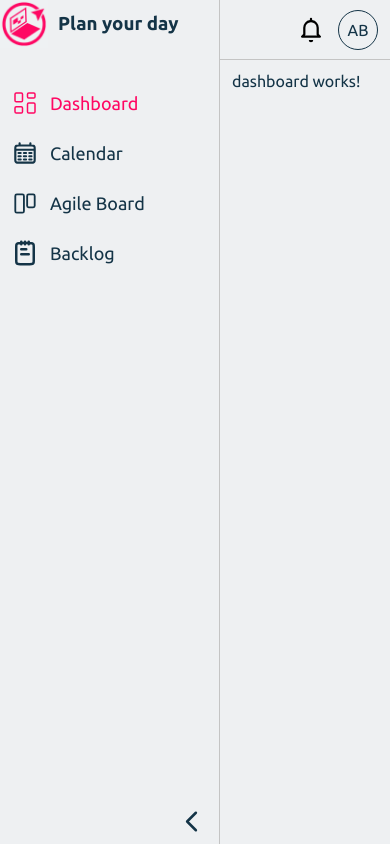
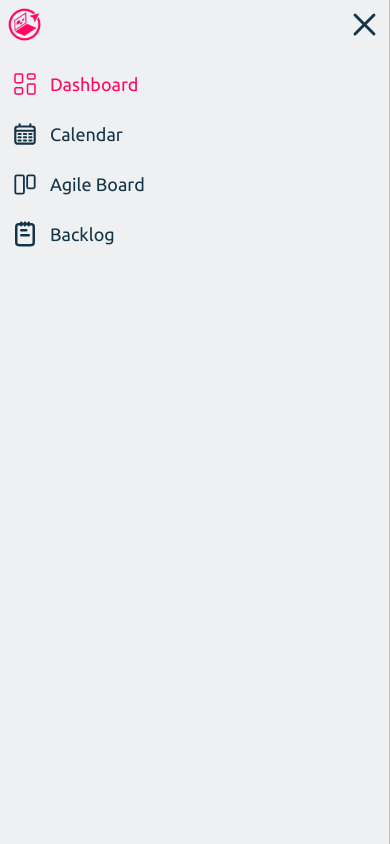
Before and after one commit to alexhetley6107/pyd, an Angular app: page /login in a window 390 px wide. Both pictures are taken after typing "Sample", "Sample123" into the empty fields and a click on the button "Login". Built offline with nearby package versions, Linux system fonts and the light colour scheme.

Commit message:
feat: mobilemenu

```diff
--- a/src/shared/ui/logo/logo.component.scss
+++ b/src/shared/ui/logo/logo.component.scss
@@ -2,8 +2,8 @@
   background: url('/images/logo.png') no-repeat center/cover;
 
   &.sm {
-    width: 30px;
-    height: 30px;
+    width: 35px;
+    height: 35px;
   }
 
   &.md {
--- a/src/widgets/main-layout/main-layout.component.html
+++ b/src/widgets/main-layout/main-layout.component.html
@@ -1,5 +1,5 @@
 <div class="wrapper">
-  <side-menu size="lg"></side-menu>
+  <side-menu></side-menu>
 
   <div class="content">
     <top-bar></top-bar>
--- a/src/widgets/main-layout/side-menu/side-menu.component.html
+++ b/src/widgets/main-layout/side-menu/side-menu.component.html
@@ -1,10 +1,13 @@
 <div class="side-menu" [ngClass]="{ collapsed: isCollapsed }">
   <div class="logo flex align-center">
-    <ui-logo></ui-logo>
+    <ui-logo size="sm"></ui-logo>
     <h3>Plan your day</h3>
+    <div class="close" (click)="toggleCollapse()">
+      <img src="/svg/close.svg" alt="" />
+    </div>
   </div>
 
-  <nav class="links">
+  <nav class="links" (click)="onLinkClick()">
     <ul>
       @for (l of links; track l.path) {
       <li>
@@ -23,3 +26,7 @@
     <img src="/svg/chevron_left.svg" alt="" />
   </button>
 </div>
+
+<div class="burger" (click)="toggleCollapse()">
+  <img src="/svg/burger.svg" alt="" />
+</div>
--- a/src/widgets/main-layout/side-menu/side-menu.component.scss
+++ b/src/widgets/main-layout/side-menu/side-menu.component.scss
@@ -7,12 +7,14 @@
   flex-direction: column;
   justify-content: space-between;
   gap: 10px;
-  transition: all 0.3s ease-in-out;
+  transition: all 0.2s ease-in-out;
+  overflow: hidden;
 
   .logo {
     display: flex;
     align-items: center;
     gap: 10px;
+    padding: 7px;
     h3 {
       text-wrap: nowrap;
     }
@@ -22,7 +24,6 @@
     display: flex;
     flex-direction: column;
     flex-grow: 1;
-    padding-top: 20px;
 
     a {
       display: flex;
@@ -56,6 +57,21 @@
     }
   }
 
+  .close {
+    width: 100%;
+    border: none;
+    cursor: pointer;
+    text-align: right;
+    display: none;
+    align-items: center;
+    justify-content: end;
+
+    img {
+      width: 35px;
+      height: 35px;
+    }
+  }
+
   &.collapsed {
     width: 50px;
 
@@ -65,4 +81,43 @@
       }
     }
   }
+
+  @media (max-width: 768px) {
+    position: fixed;
+    top: 0;
+    left: 0;
+    z-index: 1000;
+    width: 100vw;
+
+    &.collapsed {
+      width: 0px;
+    }
+
+    .close {
+      display: flex;
+    }
+
+    .collapse_btn,
+    h3 {
+      display: none;
+    }
+  }
 }
+
+.burger {
+  display: none;
+
+  position: fixed;
+  top: 10px;
+  left: 10px;
+  cursor: pointer;
+
+  img {
+    width: 35px;
+    height: 35px;
+  }
+
+  @media (max-width: 768px) {
+    display: block;
+  }
+}
--- a/src/widgets/main-layout/side-menu/side-menu.component.ts
+++ b/src/widgets/main-layout/side-menu/side-menu.component.ts
@@ -2,6 +2,8 @@ import { LogoComponent } from '@/shared/ui/logo/logo.component';
 import { NgClass } from '@angular/common';
 import { Component } from '@angular/core';
 import { RouterLink, RouterLinkActive } from '@angular/router';
+
+const MOBILE_WIDTH = 768;
 
 @Component({
   selector: 'side-menu',
@@ -17,6 +19,13 @@ export class SideMenuComponent {
     this.isCollapsed = !this.isCollapsed;
   }
 
+  onLinkClick() {
+    const shouldClose = window.innerWidth <= MOBILE_WIDTH;
+    if (shouldClose) {
+      this.toggleCollapse();
+    }
+  }
+
   links = [
     { title: 'Dashboard', path: ['/dashboard'], icon: 'dashboard_' },
     { title: 'Calendar', path: ['/calendar'], icon: 'calendar_' },
```
Also changed, not shown: public/svg/burger.svg (added), public/svg/close.svg (added).
